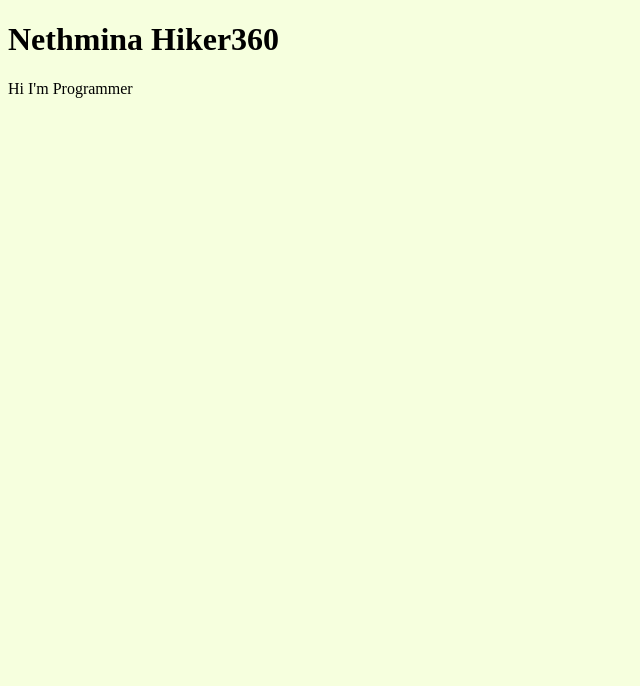
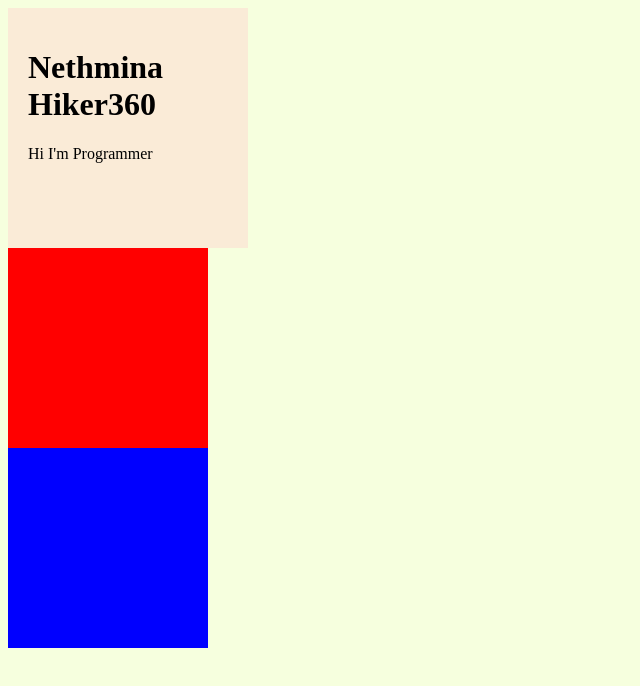
Before and after one commit to NethminaHiker360/Intermediate_CSS, a plain HTML site: page index.html in a window 1280 px wide. Shown: the whole page, without its empty margins (0-640 px from the left). Drawn offline with Linux system fonts and the light colour scheme.

Commit message:
boxModel01

```diff
--- a/css/styles.css
+++ b/css/styles.css
@@ -2,6 +2,24 @@ body{
     background-color: #F6FFDE;
 }
 
-.test{
+.name{
     background-color: antiquewhite;
+    height: 200px;
+    width: 200px;
+    border: 10px;
+    padding: 20px;
 }
+
+.box1{
+    background-color: red;
+    height: 200px;
+    width: 200px;
+    border: 20px;
+}
+
+.box2{
+    background-color: blue;
+    height: 200px;
+    width: 200px;
+    border: 10px;
+}
--- a/index.html
+++ b/index.html
@@ -17,6 +17,13 @@
       <p>Hi I'm Programmer</p>
     </div>
 
+    <div class="box1">
+
+    </div>
+
+    <div class="box2">
+
+    </div>
 
 
   </body>
```
